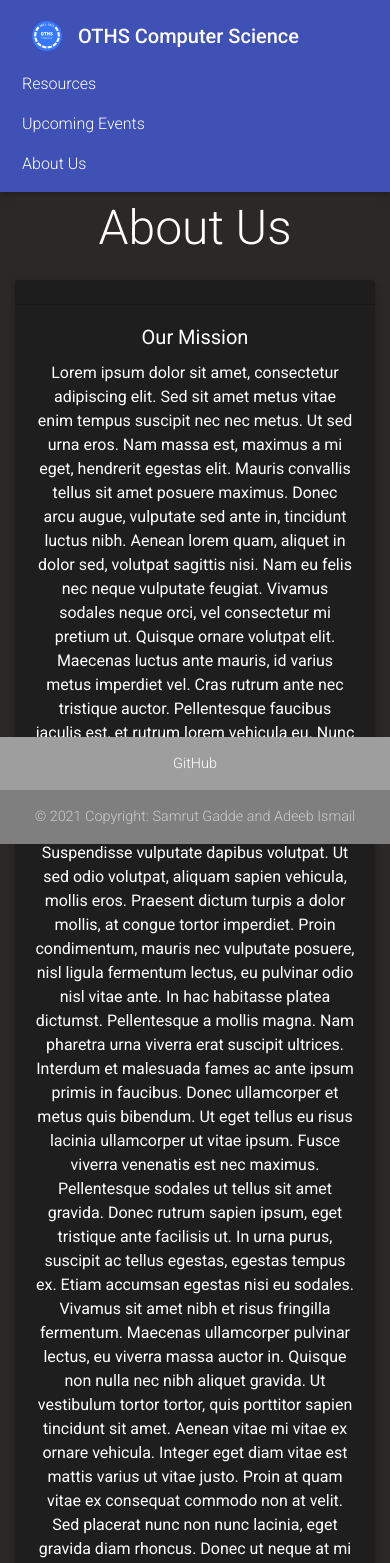
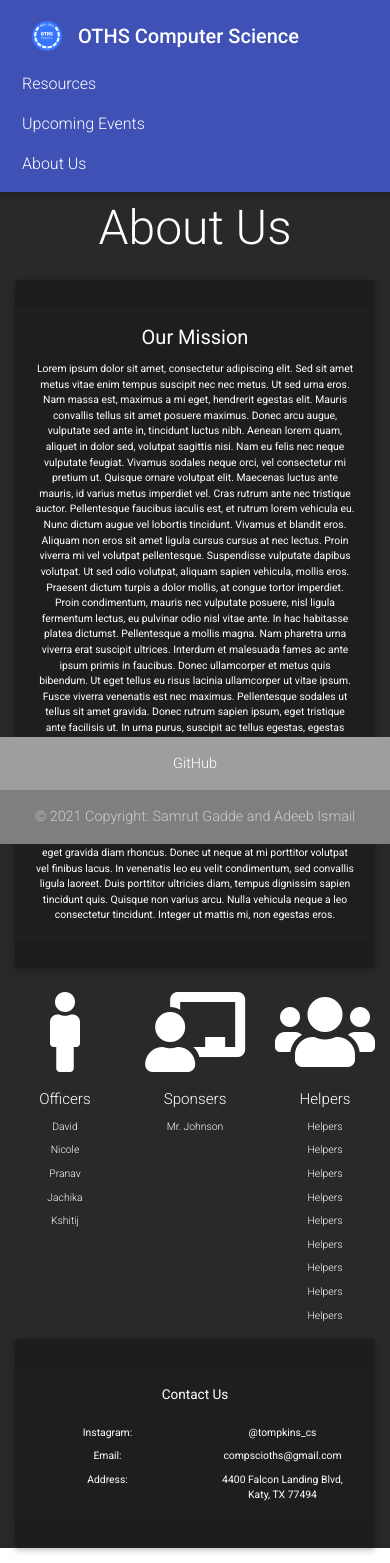
Before and after one commit to SamrutGadde/OTHSCS, a React (Create React App) app: page /about in a window 390 px wide. Shown: the top 1563 px of the page. Built offline with nearby package versions, Linux system fonts and the light colour scheme.

Commit message:
Media Queries

```diff
--- a/src/index.css
+++ b/src/index.css
@@ -4,7 +4,58 @@ body {
   font-family: "Open Sans", sans-serif;
 }
 
-.text {
+@media only screen and (max-width: 400px) {
+  .contact {
+    font-size: 0.65em;
+  }
+  .title {
+    font-size: 0.85em;
+  }
+  .text {
+    font-size: 0.95em;
+  }
+  .people {
+    font-size: 0.65em;
+  }
+  .mission {
+    font-size: 0.65em;
+  }
+}
+
+@media only screen and (min-width: 400px) {
+  .contact {
+    font-size: 0.85em;
+  }
+  .title {
+    font-size: 1.05em;
+  }
+  .text {
+    font-size: 1.05em;
+  }
+  .people {
+    font-size: 0.85em;
+  }
+  .mission {
+    font-size: 0.85em;
+  }
+}
+
+@media only screen and (min-width: 1000px) {
+  .contact {
+    font-size: 1.05em;
+  }
+  .title {
+    font-size: 1.5em;
+  }
+  .text {
+    font-size: 1.5em;
+  }
+  .people {
+    font-size: 1.05em;
+  }
+  .mission {
+    font-size: 1em;
+  }
 }
 
 code {
--- a/src/pages/about.js
+++ b/src/pages/about.js
@@ -38,7 +38,7 @@ export default function about() {
                 <h5 class="card-title" style={{ color: "white" }}>
                   Our Mission
                 </h5>
-                <p>
+                <div className="mission">
                   Lorem ipsum dolor sit amet, consectetur adipiscing elit. Sed
                   sit amet metus vitae enim tempus suscipit nec nec metus. Ut
                   sed urna eros. Nam massa est, maximus a mi eget, hendrerit
@@ -80,7 +80,7 @@ export default function about() {
                   porttitor ultricies diam, tempus dignissim sapien tincidunt
                   quis. Quisque non varius arcu. Nulla vehicula neque a leo
                   consectetur tincidunt. Integer ut mattis mi, non egestas eros.{" "}
-                </p>
+                </div>
               </div>
               <div class="card-footer text-muted"></div>
             </div>
@@ -116,7 +116,7 @@ export default function about() {
           <MDBCol>
             <div
               className="d-flex justify-content-center text"
-              style={{ color: "white", marginTop: "1rem", fontSize: "150%" }}
+              style={{ color: "white", marginTop: "1rem" }}
             >
               Officers
             </div>
@@ -124,7 +124,7 @@ export default function about() {
           <MDBCol>
             <div
               class="d-flex justify-content-center text"
-              style={{ color: "white", marginTop: "1rem", fontSize: "150%" }}
+              style={{ color: "white", marginTop: "1rem" }}
             >
               Sponsers
             </div>
@@ -132,7 +132,7 @@ export default function about() {
           <MDBCol>
             <div
               class="d-flex justify-content-center text"
-              style={{ color: "white", marginTop: "1rem", fontSize: "150%" }}
+              style={{ color: "white", marginTop: "1rem" }}
             >
               Helpers
             </div>
@@ -141,24 +141,24 @@ export default function about() {
         <MDBRow>
           <MDBCol>
             <div
-              class="d-flex justify-content-center"
-              style={{ color: "white", marginTop: ".5rem", fontSize: "1em" }}
+              class="d-flex justify-content-center people"
+              style={{ color: "white", marginTop: ".5rem" }}
             >
               David
             </div>
           </MDBCol>
           <MDBCol>
             <div
-              class="d-flex justify-content-center"
-              style={{ color: "white", marginTop: ".5rem", fontSize: "1em" }}
+              class="d-flex justify-content-center people"
+              style={{ color: "white", marginTop: ".5rem" }}
             >
               Mr. Johnson
             </div>
           </MDBCol>
           <MDBCol>
             <div
-              class="d-flex justify-content-center"
-              style={{ color: "white", marginTop: ".5rem", fontSize: "1em" }}
+              class="d-flex justify-content-center people"
+              style={{ color: "white", marginTop: ".5rem" }}
             >
               Helpers
             </div>
@@ -167,22 +167,22 @@ export default function about() {
         <MDBRow>
           <MDBCol>
             <div
-              class="d-flex justify-content-center"
-              style={{ color: "white", marginTop: ".5rem", fontSize: "1em" }}
+              class="d-flex justify-content-center people"
+              style={{ color: "white", marginTop: ".5rem" }}
             >
               Nicole
             </div>
           </MDBCol>
           <MDBCol>
             <div
-              class="d-flex justify-content-center"
-              style={{ color: "white", marginTop: ".5rem", fontSize: "1em" }}
+              class="d-flex justify-content-center people"
+              style={{ color: "white", marginTop: ".5rem" }}
             ></div>
           </MDBCol>
           <MDBCol>
             <div
-              class="d-flex justify-content-center"
-              style={{ color: "white", marginTop: ".5rem", fontSize: "1em" }}
+              class="d-flex justify-content-center people"
+              style={{ color: "white", marginTop: ".5rem" }}
             >
               Helpers
             </div>
@@ -191,22 +191,22 @@ export default function about() {
         <MDBRow>
           <MDBCol>
             <div
-              class="d-flex justify-content-center"
-              style={{ color: "white", marginTop: ".5rem", fontSize: "1em" }}
+              class="d-flex justify-content-center people"
+              style={{ color: "white", marginTop: ".5rem" }}
             >
               Pranav
             </div>
           </MDBCol>
           <MDBCol>
             <div
-              class="d-flex justify-content-center"
-              style={{ color: "white", marginTop: ".5rem", fontSize: "1em" }}
+              class="d-flex justify-content-center people"
+              style={{ color: "white", marginTop: ".5rem" }}
             ></div>
           </MDBCol>
           <MDBCol>
             <div
-              class="d-flex justify-content-center"
-              style={{ color: "white", marginTop: ".5rem", fontSize: "1em" }}
+              class="d-flex justify-content-center people"
+              style={{ color: "white", marginTop: ".5rem" }}
             >
               Helpers
             </div>
@@ -215,22 +215,22 @@ export default function about() {
         <MDBRow>
           <MDBCol>
             <div
-              class="d-flex justify-content-center"
-              style={{ color: "white", marginTop: ".5rem", fontSize: "1rem" }}
+              class="d-flex justify-content-center people"
+              style={{ color: "white", marginTop: ".5rem" }}
             >
               Jachika
             </div>
           </MDBCol>
           <MDBCol>
             <div
-              class="d-flex justify-content-center"
-              style={{ color: "white", marginTop: ".5rem", fontSize: "1rem" }}
+              class="d-flex justify-content-center people"
+              style={{ color: "white", marginTop: ".5rem" }}
             ></div>
           </MDBCol>
           <MDBCol>
             <div
-              class="d-flex justify-content-center"
-              style={{ color: "white", marginTop: ".5rem", fontSize: "1rem" }}
+              class="d-flex justify-content-center people"
+              style={{ color: "white", marginTop: ".5rem" }}
             >
               Helpers
             </div>
@@ -239,22 +239,22 @@ export default function about() {
         <MDBRow>
           <MDBCol>
             <div
-              class="d-flex justify-content-center"
-              style={{ color: "white", marginTop: ".5rem", fontSize: "1rem" }}
+              class="d-flex justify-content-center people"
+              style={{ color: "white", marginTop: ".5rem" }}
             >
               Kshitij
             </div>
           </MDBCol>
           <MDBCol>
             <div
-              class="d-flex justify-content-center"
-              style={{ color: "white", marginTop: ".5rem", fontSize: "1rem" }}
+              class="d-flex justify-content-center people"
+              style={{ color: "white", marginTop: ".5rem" }}
             ></div>
           </MDBCol>
           <MDBCol>
             <div
-              class="d-flex justify-content-center"
-              style={{ color: "white", marginTop: ".5rem", fontSize: "1rem" }}
+              class="d-flex justify-content-center people"
+              style={{ color: "white", marginTop: ".5rem" }}
             >
               Helpers
             </div>
@@ -263,20 +263,20 @@ export default function about() {
         <MDBRow>
           <MDBCol>
             <div
-              class="d-flex justify-content-center"
-              style={{ color: "white", marginTop: ".5rem", fontSize: "1rem" }}
+              class="d-flex justify-content-center people"
+              style={{ color: "white", marginTop: ".5rem" }}
             ></div>
           </MDBCol>
           <MDBCol>
             <div
-              class="d-flex justify-content-center"
-              style={{ color: "white", marginTop: ".5rem", fontSize: "1rem" }}
+              class="d-flex justify-content-center people"
+              style={{ color: "white", marginTop: ".5rem" }}
             ></div>
           </MDBCol>
           <MDBCol>
             <div
-              class="d-flex justify-content-center"
-              style={{ color: "white", marginTop: ".5rem", fontSize: "1rem" }}
+              class="d-flex justify-content-center people"
+              style={{ color: "white", marginTop: ".5rem" }}
             >
               Helpers
             </div>
@@ -285,20 +285,20 @@ export default function about() {
         <MDBRow>
           <MDBCol>
             <div
-              class="d-flex justify-content-center"
-              style={{ color: "white", marginTop: ".5rem", fontSize: "1rem" }}
+              class="d-flex justify-content-center people"
+              style={{ color: "white", marginTop: ".5rem" }}
             ></div>
           </MDBCol>
           <MDBCol>
             <div
-              class="d-flex justify-content-center"
-              style={{ color: "white", marginTop: ".5rem", fontSize: "1rem" }}
+              class="d-flex justify-content-center people"
+              style={{ color: "white", marginTop: ".5rem" }}
             ></div>
           </MDBCol>
           <MDBCol>
             <div
-              class="d-flex justify-content-center"
-              style={{ color: "white", marginTop: ".5rem", fontSize: "1rem" }}
+              class="d-flex justify-content-center people"
+              style={{ color: "white", marginTop: ".5rem" }}
             >
               Helpers
             </div>
@@ -307,20 +307,20 @@ export default function about() {
         <MDBRow>
           <MDBCol>
             <div
-              class="d-flex justify-content-center"
-              style={{ color: "white", marginTop: ".5rem", fontSize: "1rem" }}
+              class="d-flex justify-content-center people"
+              style={{ color: "white", marginTop: ".5rem" }}
             ></div>
           </MDBCol>
           <MDBCol>
             <div
-              class="d-flex justify-content-center"
-              style={{ color: "white", marginTop: ".5rem", fontSize: "1rem" }}
+              class="d-flex justify-content-center people"
+              style={{ color: "white", marginTop: ".5rem" }}
             ></div>
           </MDBCol>
           <MDBCol>
             <div
-              class="d-flex justify-content-center"
-              style={{ color: "white", marginTop: ".5rem", fontSize: "1rem" }}
+              class="d-flex justify-content-center people"
+              style={{ color: "white", marginTop: ".5rem" }}
             >
               Helpers
             </div>
@@ -329,20 +329,20 @@ export default function about() {
         <MDBRow>
           <MDBCol>
             <div
-              class="d-flex justify-content-center"
-              style={{ color: "white", marginTop: ".5rem", fontSize: "1rem" }}
+              class="d-flex justify-content-center people"
+              style={{ color: "white", marginTop: ".5rem" }}
             ></div>
           </MDBCol>
           <MDBCol>
             <div
-              class="d-flex justify-content-center"
-              style={{ color: "white", marginTop: ".5rem", fontSize: "1rem" }}
+              class="d-flex justify-content-center people"
+              style={{ color: "white", marginTop: ".5rem" }}
             ></div>
           </MDBCol>
           <MDBCol>
             <div
-              class="d-flex justify-content-center"
-              style={{ color: "white", marginTop: ".5rem", fontSize: "1rem" }}
+              class="d-flex justify-content-center people"
+              style={{ color: "white", marginTop: ".5rem" }}
             >
               Helpers
             </div>
@@ -357,17 +357,16 @@ export default function about() {
             >
               <div class="card-header"></div>
               <div class="card-body" style={{ color: "white" }}>
-                <h5 class="card-title" style={{ color: "white" }}>
+                <div class="card-title title" style={{ color: "white" }}>
                   Contact Us
-                </h5>
+                </div>
                 <MDBRow>
                   <MDBCol>
                     <div
-                      class="d-flex justify-content-center"
+                      class="d-flex justify-content-center contact "
                       style={{
                         color: "white",
                         marginTop: ".5rem",
-                        fontSize: "1rem",
                       }}
                     >
                       Instagram:
@@ -375,11 +374,10 @@ export default function about() {
                   </MDBCol>
                   <MDBCol>
                     <div
-                      class="d-flex justify-content-center"
+                      class="d-flex justify-content-center contact "
                       style={{
                         color: "white",
                         marginTop: ".5rem",
-                        fontSize: "1rem",
                       }}
                     >
                       @tompkins_cs
@@ -389,11 +387,10 @@ export default function about() {
                 <MDBRow>
                   <MDBCol>
                     <div
-                      class="d-flex justify-content-center"
+                      class="d-flex justify-content-center contact"
                       style={{
                         color: "white",
                         marginTop: ".5rem",
-                        fontSize: "1rem",
                       }}
                     >
                       Email:
@@ -401,11 +398,10 @@ export default function about() {
                   </MDBCol>
                   <MDBCol>
                     <div
-                      class="d-flex justify-content-center"
+                      class="d-flex justify-content-center contact"
                       style={{
                         color: "white",
                         marginTop: ".5rem",
-                        fontSize: "1rem",
                       }}
                     >
                       compscioths@gmail.com
@@ -415,11 +411,10 @@ export default function about() {
                 <MDBRow>
                   <MDBCol>
                     <div
-                      class="d-flex justify-content-center"
+                      class="d-flex justify-content-center contact"
                       style={{
                         color: "white",
                         marginTop: ".5rem",
-                        fontSize: "1rem",
                       }}
                     >
                       Address:
@@ -427,11 +422,10 @@ export default function about() {
                   </MDBCol>
                   <MDBCol>
                     <div
-                      class="d-flex justify-content-center"
+                      class="d-flex justify-content-center contact"
                       style={{
                         color: "white",
                         marginTop: ".5rem",
-                        fontSize: "1rem",
                       }}
                     >
                       4400 Falcon Landing Blvd, Katy, TX 77494
```
